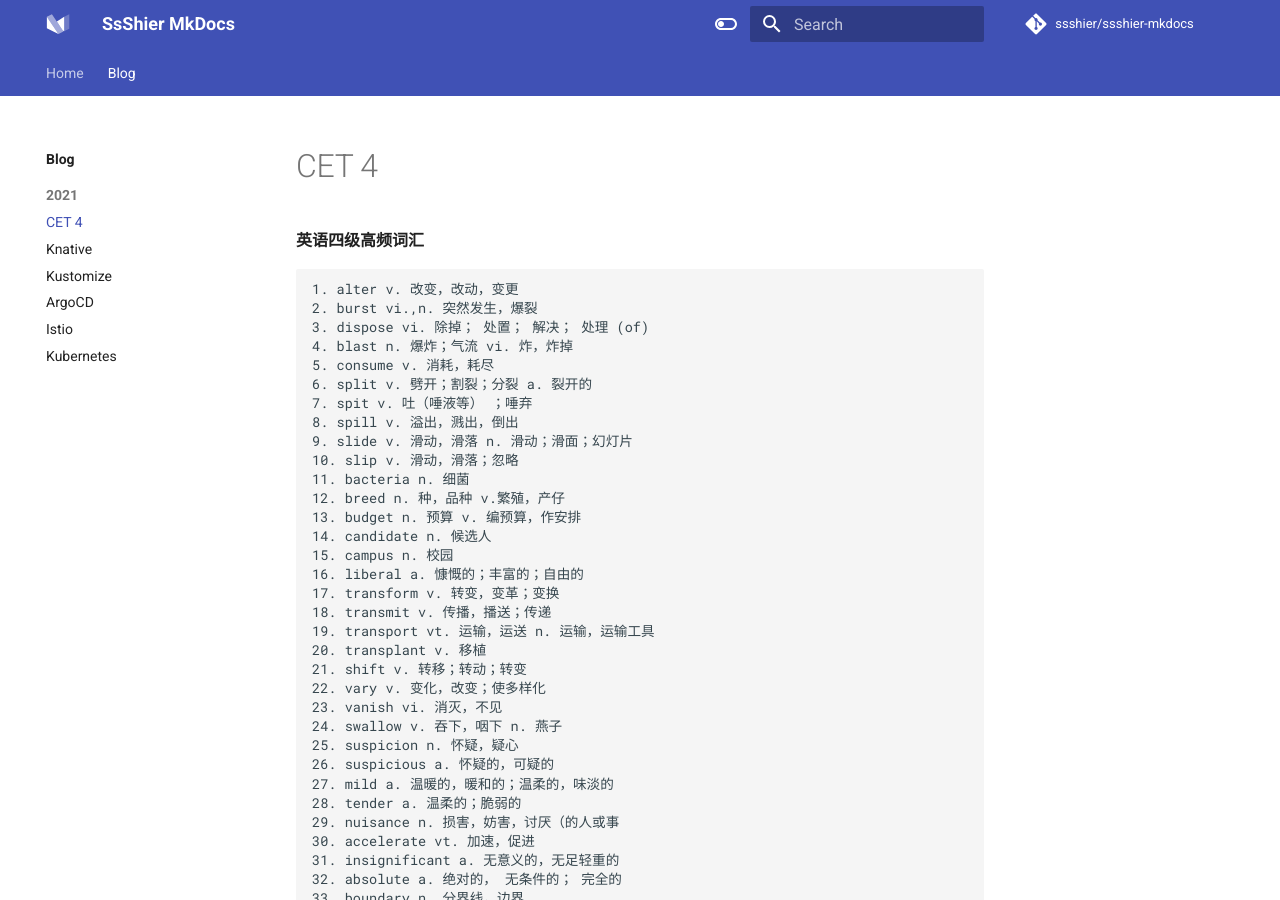
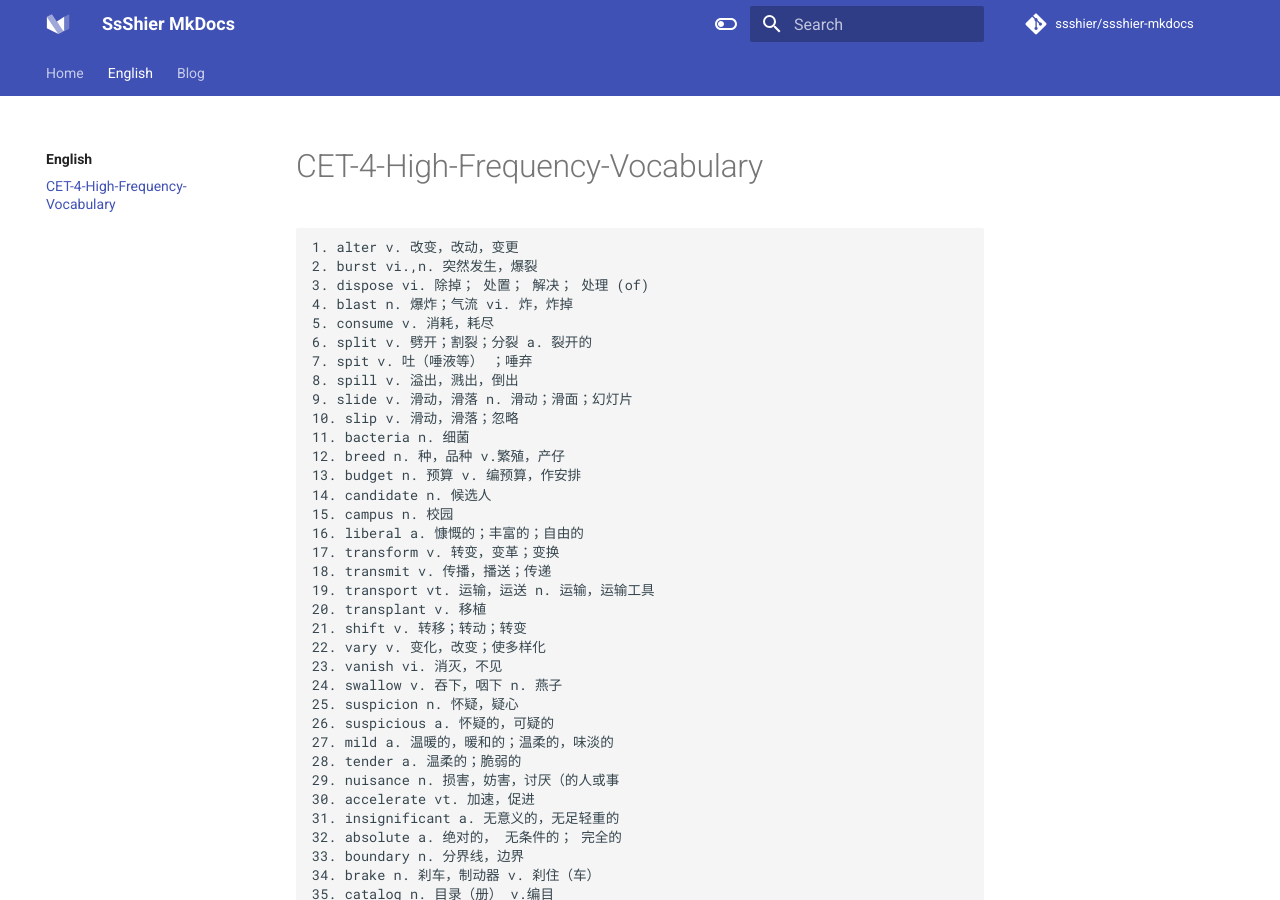
Before and after one commit to ssshier/mkdocs, an MkDocs documentation site: the page built from docs/english/CET-4-High-Frequency-Vocabulary.md, in a window 1280 px wide and 900 px high. Built offline with MkDocs 1.6.1 and Material for MkDocs 9.7.7, drawn with Linux system fonts in a browser that asks for light colours; comment, search, counter and statistics services are not loaded.

Commit message:
Add english

````diff
--- a/docs/blog/2021/CET-4.md
+++ b/docs/english/CET-4-High-Frequency-Vocabulary.md
@@ -1,6 +1,4 @@
-# CET 4
-
-**英语四级高频词汇**
+# CET-4-High-Frequency-Vocabulary
 
 ```
 1. alter v. 改变，改动，变更
--- a/mkdocs.yml
+++ b/mkdocs.yml
@@ -135,10 +135,12 @@ markdown_extensions:
 # Page tree
 nav:
   - Home: index.md
+  - English:
+    - english/index.md
+    - english/CET-4-High-Frequency-Vocabulary.md
   - Blog:
     - blog/index.md
     - 2021:
-      - blog/2021/CET-4.md
       - blog/2021/Knative.md
       - blog/2021/Kustomize.md
       - blog/2021/ArgoCD.md
````
Also changed, not shown: docs/english/index.md (added, +39 -0 lines).
